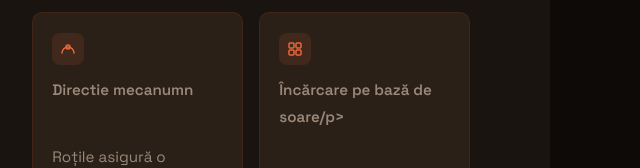
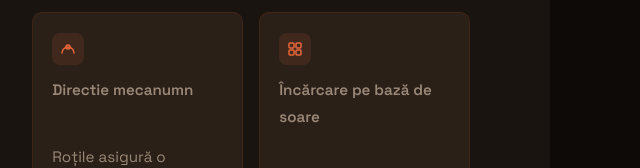
Before and after one commit to drgflr31/Proiect-infoeduc, a plain HTML site: page proiect/index.html in a window 1280 px wide. Shown: the part 1791-1959 px from the top of the page, 640-1280 px from the left. Drawn offline with Linux system fonts and the light colour scheme.

Commit message:
Update index.html

```diff
--- a/proiect/index.html
+++ b/proiect/index.html
@@ -592,7 +592,7 @@
           <div class="feature-icon">
             <svg width="16" height="16" viewBox="0 0 16 16" fill="none"><rect x="2" y="2" width="5" height="5" rx="1" stroke="#e8673a" stroke-width="1.5"/><rect x="9" y="2" width="5" height="5" rx="1" stroke="#e8673a" stroke-width="1.5"/><rect x="2" y="9" width="5" height="5" rx="1" stroke="#e8673a" stroke-width="1.5"/><rect x="9" y="9" width="5" height="5" rx="1" stroke="#e8673a" stroke-width="1.5"/></svg>
           </div>
-          <p class="feature-name">Încărcare pe bază de soare/p>
+          <p class="feature-name">Încărcare pe bază de soare</p>
           <p class="feature-desc">Deoarece oamenii sunt ființe dinamice, robotul nostru nu trebuie sa fie o piedică ci să se îcarce chiar și când este folosit pentru a ghida utilizatorii chiar și afară.</p>
           <span class="arrow-hint">Află mai multe →</span>
         </a>
```
